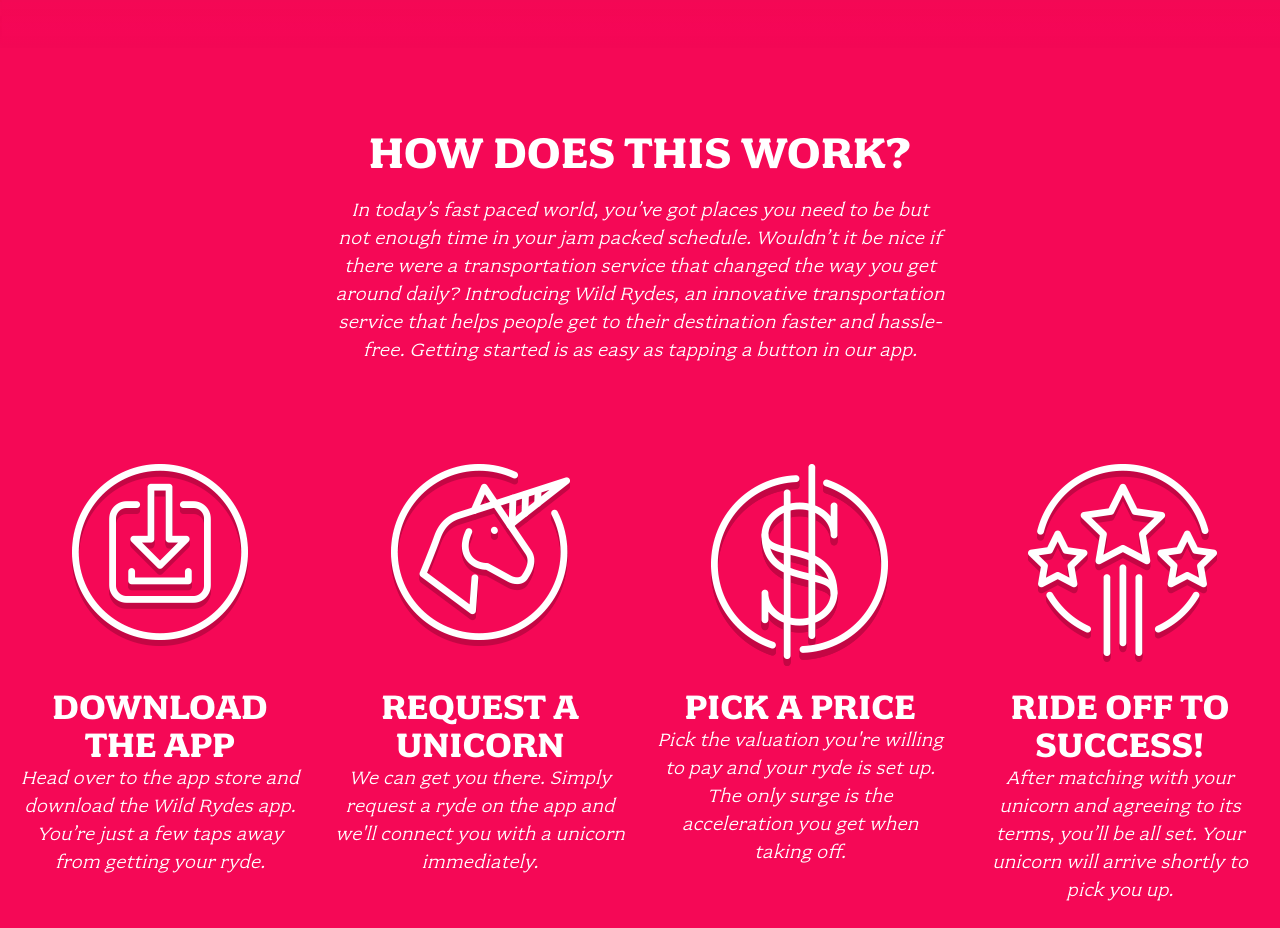
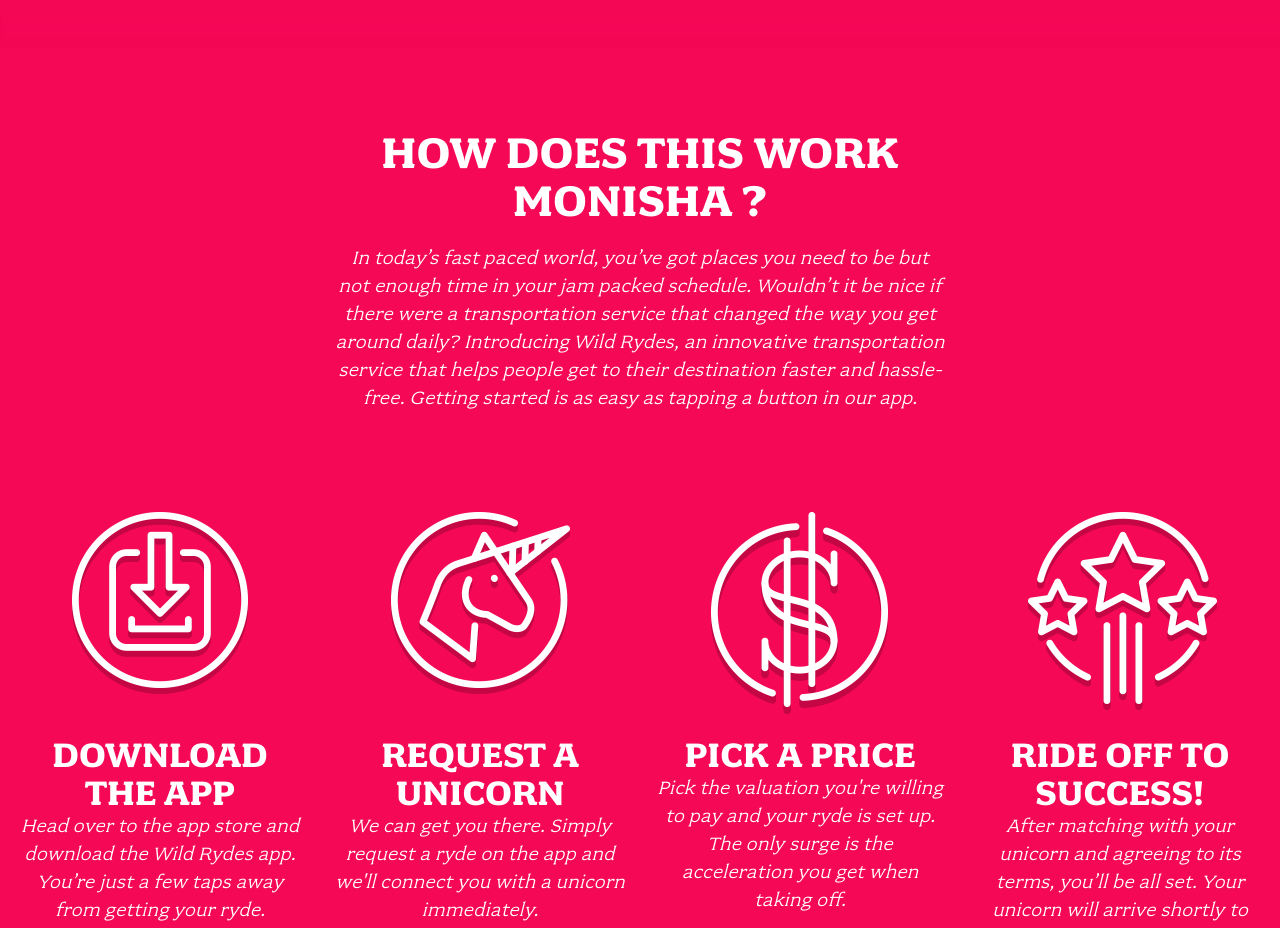
Before and after one commit to MONI5HA/AWS_WEBSITE_DEPLOYMENT, a plain HTML site: page index.html in a window 1280 px wide. Shown: the part 900-1828 px from the top of the page. Drawn offline with Linux system fonts and the light colour scheme.

Commit message:
Update index.html

```diff
--- a/index.html
+++ b/index.html
@@ -30,7 +30,7 @@
 
   <section class="home-about">
     <div class="row column large-9 xlarge-6 xxlarge-4">
-      <h2 class="section-title">How Does This Work?</h2>
+      <h2 class="section-title">How Does This Work Monisha ?</h2>
       <p class="content">
         In today’s fast paced world, you’ve got places you need to be but not enough time in your jam packed schedule. Wouldn’t it be nice if there were a transportation service that changed the way you get around daily? Introducing Wild Rydes, an innovative transportation service that helps people get to their destination faster and hassle-free. Getting started is as easy as tapping a button in our app.
       </p>
```
